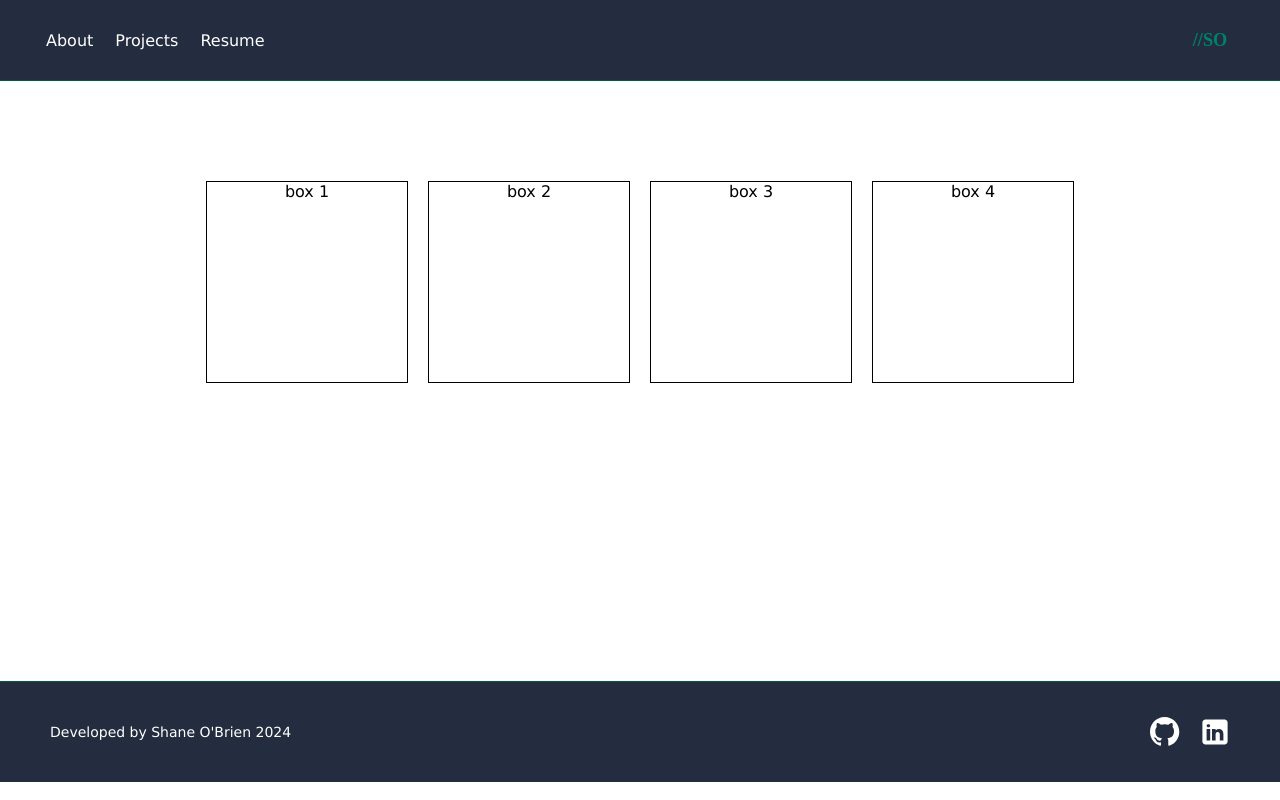
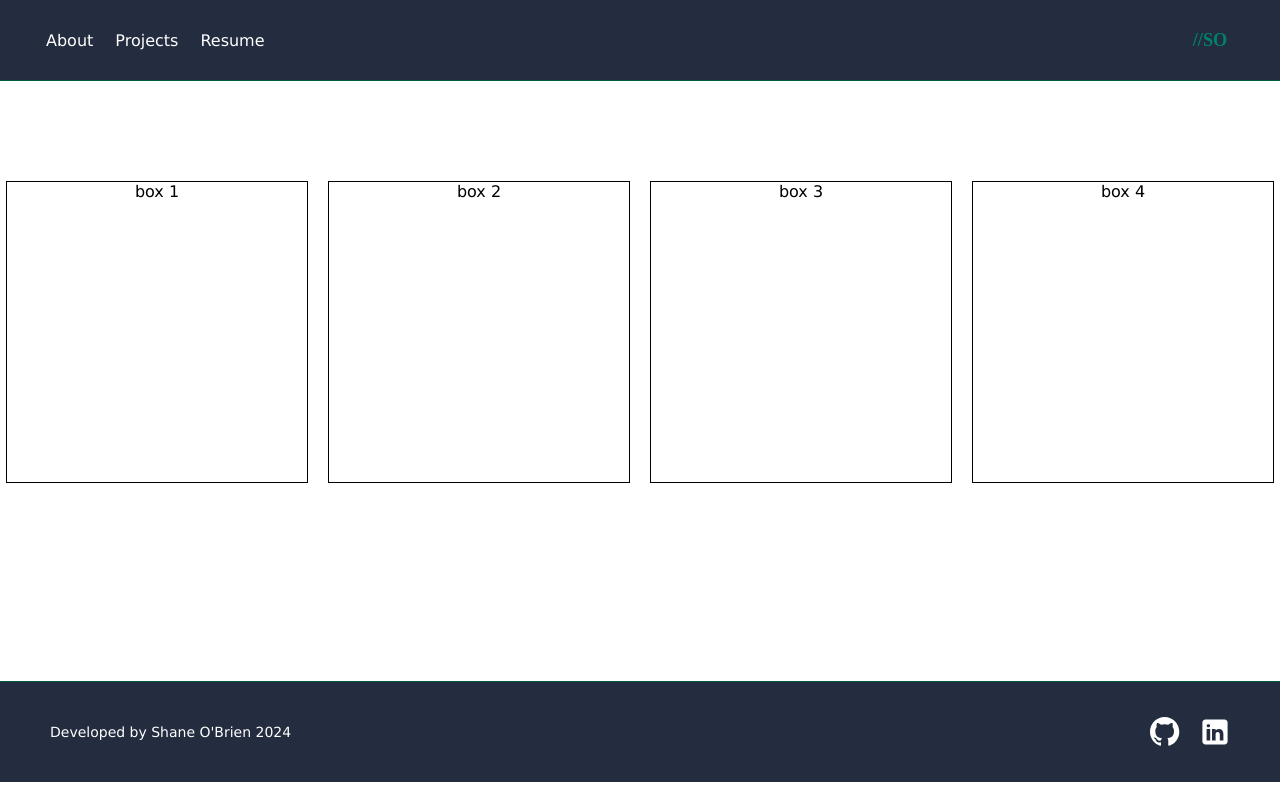
Before and after one commit to Shane-obrien-64/portfolio, a React (Create React App) app: page /projects in a window 1280 px wide. Built offline with nearby package versions, Linux system fonts and the light colour scheme.

Commit message:
projects styles

```diff
--- a/src/Projects/Projects.css
+++ b/src/Projects/Projects.css
@@ -15,8 +15,8 @@
 }
 
 .projects__item {
-  height: 200px;
-  width: 200px;
+  height: 300px;
+  width: 300px;
   list-style: none;
   border: 1px solid #000;
 }
```
